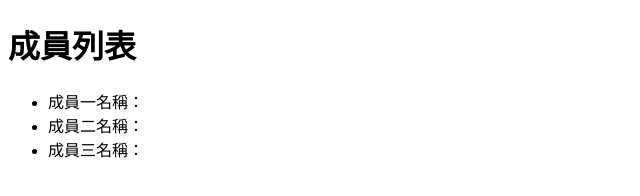
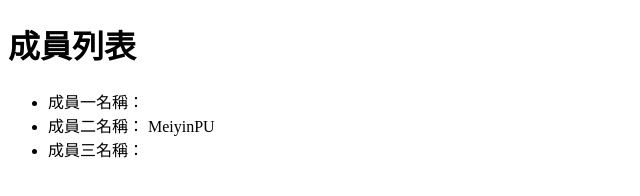
Before and after one commit to pmyfr/learn_github_hexschool-4-3, a plain HTML site: page index.html in a window 1280 px wide. Shown: the full height of the page, 0-640 px from the left. Drawn offline with Linux system fonts and the light colour scheme.

Commit message:
新稱成員b

```diff
--- a/index.html
+++ b/index.html
@@ -1,16 +1,19 @@
 <!DOCTYPE html>
 <html lang="en">
+
 <head>
     <meta charset="UTF-8">
     <meta name="viewport" content="width=device-width, initial-scale=1.0">
     <title>Document</title>
 </head>
+
 <body>
     <h1>成員列表</h1>
     <ul>
         <li>成員一名稱：</li>
-        <li>成員二名稱：</li>
+        <li>成員二名稱： MeiyinPU</li>
         <li>成員三名稱：</li>
     </ul>
 </body>
+
 </html>
```
